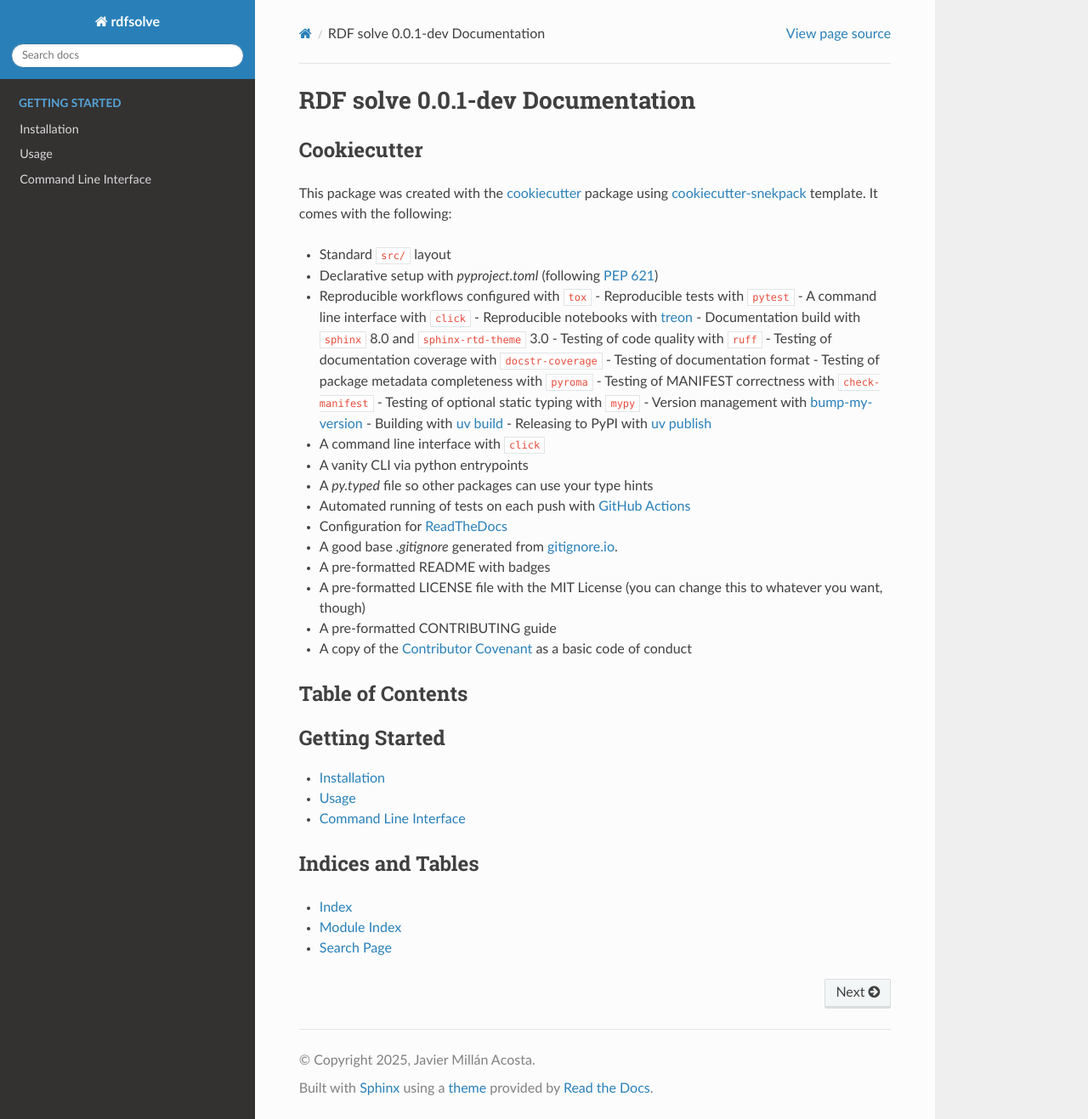
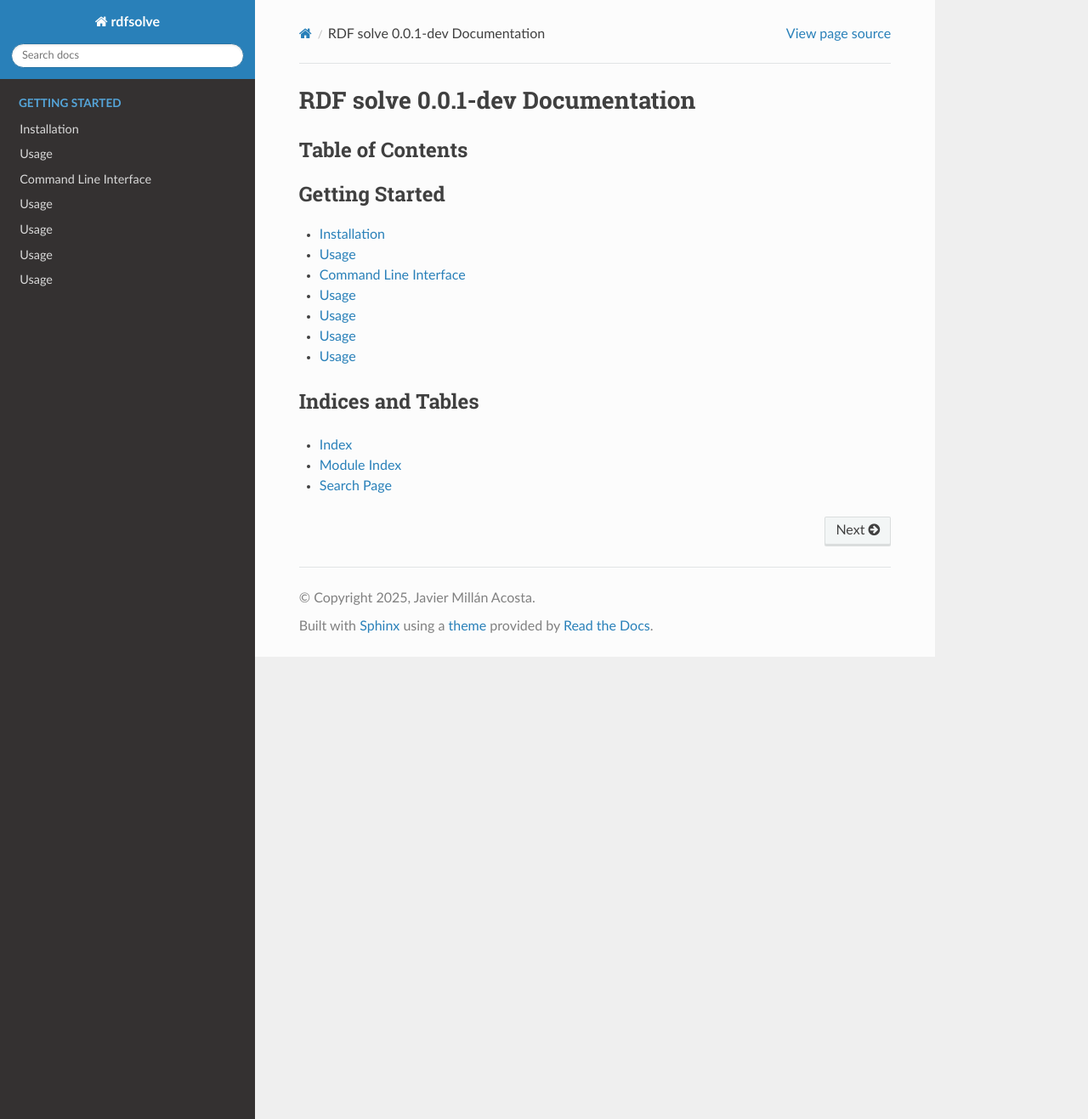
Before and after one commit to jmillanacosta/rdfsolve, a Sphinx documentation site: the page built from docs/source/index.rst, in a window 1280 px wide and 1317 px high. Shown: the whole window at 85% size. Built offline with Sphinx 7.4.7 and the Read the Docs theme 3.1.0, drawn with Linux system fonts in a browser that asks for light colours.

Commit message:
More docs fixes

```diff
--- a/docs/source/index.rst
+++ b/docs/source/index.rst
@@ -1,39 +1,5 @@
 RDF solve |release| Documentation
 =================================
-
-Cookiecutter
-------------
-This package was created with the `cookiecutter <https://github.com/cookiecutter/cookiecutter>`_
-package using `cookiecutter-snekpack <https://github.com/cthoyt/cookiecutter-snekpack>`_ template.
-It comes with the following:
-
-- Standard ``src/`` layout
-- Declarative setup with `pyproject.toml` (following `PEP 621 <https://peps.python.org/pep-0621/>`_)
-- Reproducible workflows configured with ``tox``
-  - Reproducible tests with ``pytest``
-  - A command line interface with ``click``
-  - Reproducible notebooks with `treon <https://github.com/reviewNB/treon>`_
-  - Documentation build with ``sphinx`` 8.0 and ``sphinx-rtd-theme`` 3.0
-  - Testing of code quality with ``ruff``
-  - Testing of documentation coverage with ``docstr-coverage``
-  - Testing of documentation format
-  - Testing of package metadata completeness with ``pyroma``
-  - Testing of MANIFEST correctness with ``check-manifest``
-  - Testing of optional static typing with ``mypy``
-  - Version management with `bump-my-version <https://github.com/callowayproject/bump-my-version>`_
-  - Building with `uv build <https://docs.astral.sh/uv/guides/publish/#building-your-package>`_
-  - Releasing to PyPI with `uv publish <https://docs.astral.sh/uv/guides/publish/#publishing-your-package>`_
-- A command line interface with ``click``
-- A vanity CLI via python entrypoints
-- A `py.typed` file so other packages can use your type hints
-- Automated running of tests on each push
-  with `GitHub Actions <https://docs.github.com/en/actions/learn-github-actions/understanding-github-actions>`_
-- Configuration for `ReadTheDocs <https://readthedocs.org>`_
-- A good base `.gitignore` generated from `gitignore.io <https://gitignore.io>`_.
-- A pre-formatted README with badges
-- A pre-formatted LICENSE file with the MIT License (you can change this to whatever you want, though)
-- A pre-formatted CONTRIBUTING guide
-- A copy of the `Contributor Covenant <https://www.contributor-covenant.org>`_ as a basic code of conduct
 
 Table of Contents
 -----------------
--- /dev/null
+++ b/docs/source/models.rst
@@ -0,0 +1,4 @@
+Usage
+=====
+.. automodule:: rdfsolve.models
+    :members:
--- /dev/null
+++ b/docs/source/parser.rst
@@ -0,0 +1,4 @@
+Usage
+=====
+.. automodule:: rdfsolve.parser
+    :members:
--- /dev/null
+++ b/docs/source/schema_utils.rst
@@ -0,0 +1,4 @@
+Usage
+=====
+.. automodule:: rdfsolve.schema_utils
+    :members:
--- /dev/null
+++ b/docs/source/utils.rst
@@ -0,0 +1,4 @@
+Usage
+=====
+.. automodule:: rdfsolve.tools.utils
+    :members:
--- a/pyproject.toml
+++ b/pyproject.toml
@@ -90,6 +90,7 @@
     "sphinx-rtd-theme>=3.0",
     "sphinx-click",
     "sphinx-automodapi",
+    "plotly>=5.0.0",  # Required by schema_utils module
     # Include if your project uses Pydantic:
     # "autodoc_pydantic",
     # To include LaTeX comments easily in your docs.
```
Also changed, not shown: other parts of docs/source/index.rst (+4 -0 lines), 3 other files.
